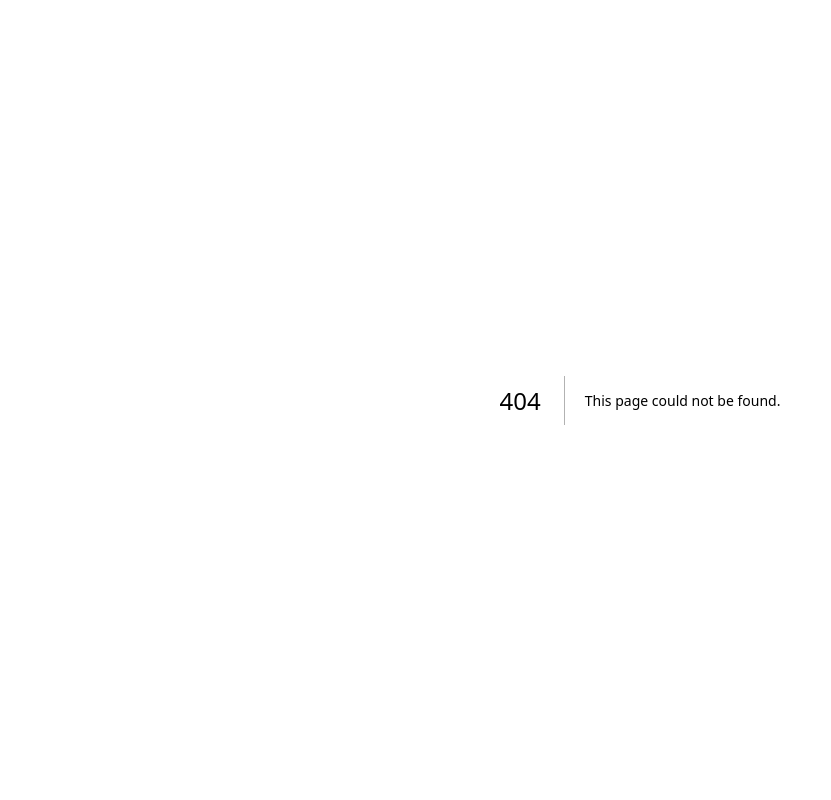
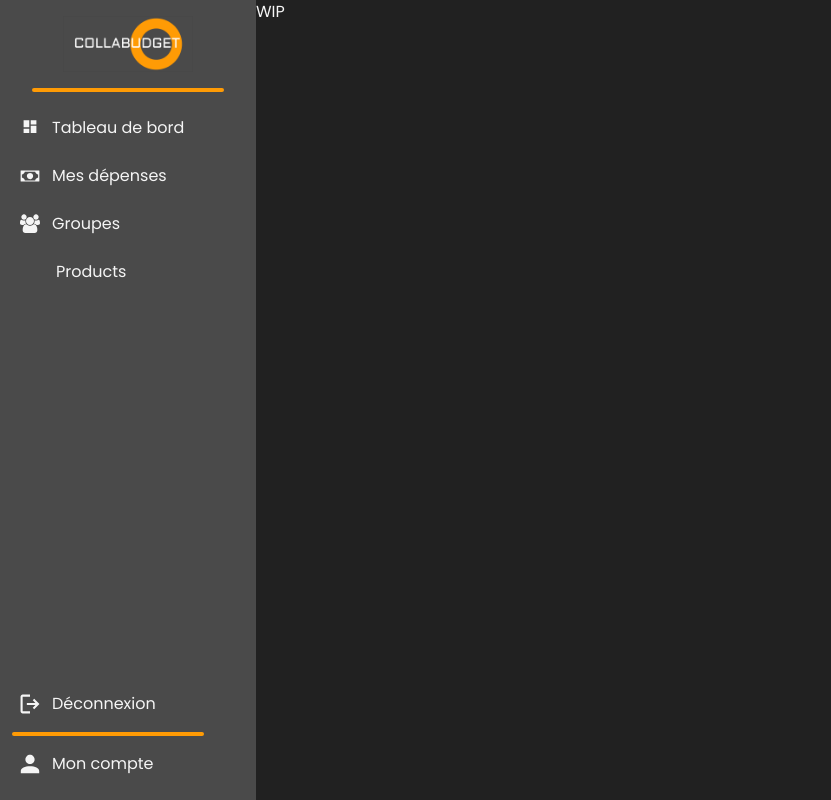
Before and after one commit to Timerns/Collabudget, a Next.js app in the folder frontend/: page /app/parametre in a window 1280 px wide. Before the commit this address had no page. Shown: the whole page, without its empty margins (0-831 px from the left). Built offline with nearby package versions, Linux system fonts and the light colour scheme.

Commit message:
parameter

```diff
--- /dev/null
+++ b/frontend/src/app/app/parametre/page.tsx
@@ -0,0 +1,5 @@
+export default function Page()  {
+    return (
+        <div>WIP</div>
+    )
+}
```
